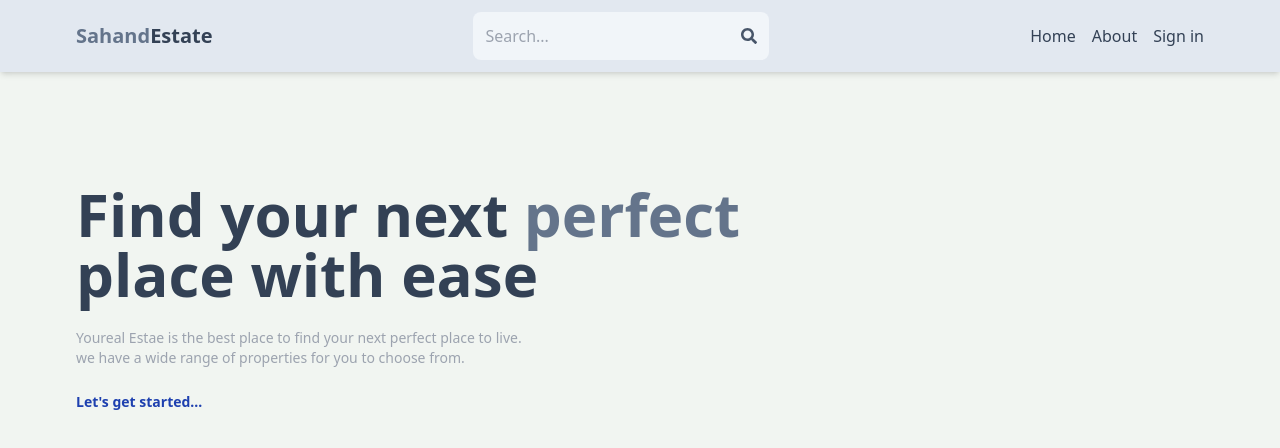
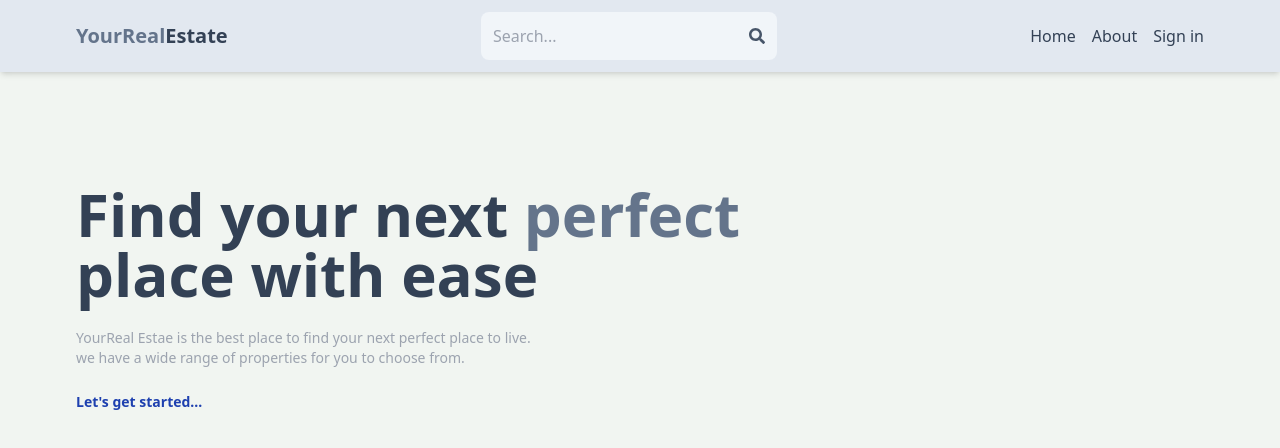
Before and after one commit to tsigemariamzewdu/mern-estate, a React (Vite) app in the folder client/: page / in a window 1280 px wide. Shown: the top 448 px of the page. Built offline with nearby package versions, Linux system fonts and the light colour scheme; no server answers.

Commit message:
fixed some typo

```diff
--- a/client/src/components/Header.jsx
+++ b/client/src/components/Header.jsx
@@ -27,7 +27,7 @@ export default function Header() {
       <div className='flex justify-between items-center max-w-6xl mx-auto p-3'>
         <Link to='/'>
           <h1 className='font-bold text-sm sm:text-xl flex flex-wrap'>
-            <span className='text-slate-500'>Sahand</span>
+            <span className='text-slate-500'>YourReal</span>
             <span className='text-slate-700'>Estate</span>
           </h1>
         </Link>
--- a/client/src/pages/Home.jsx
+++ b/client/src/pages/Home.jsx
@@ -55,7 +55,7 @@ function Home() {
           <br />
           place with ease
         </h1>
-        <div className='text-gray-400 text-xs sm:text-sm'> Youreal Estae is the best place to find your next perfect place to live.
+        <div className='text-gray-400 text-xs sm:text-sm'> YourReal Estae is the best place to find your next perfect place to live.
           <br />
           we have a wide range of properties for you to choose from.
         </div>
```
